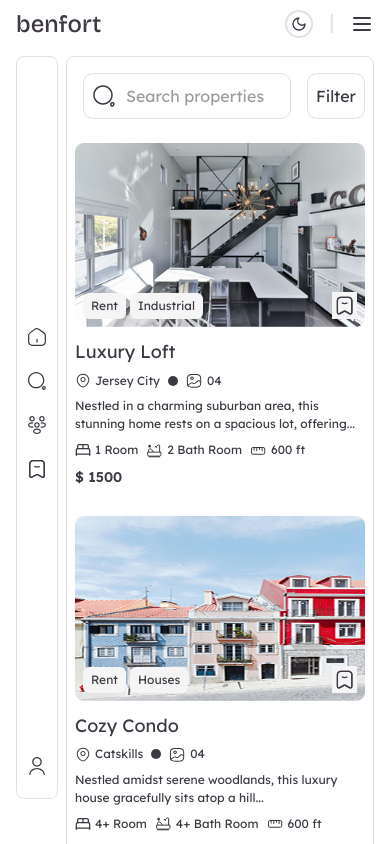
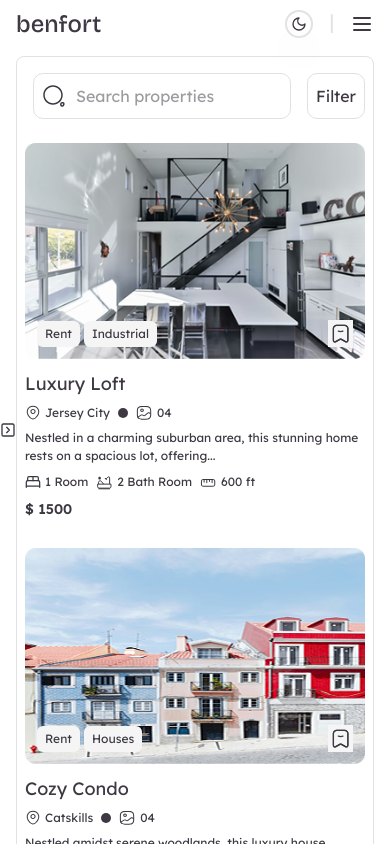
Before and after one commit to Mosarrof-Coding/benfort, a Next.js app: page /search in a window 390 px wide. Shown: the top 844 px of the page. Built offline with nearby package versions, Linux system fonts and the light colour scheme.

Commit message:
add:btn to pagination

```diff
--- a/src/Components/home/listing/Cards.tsx
+++ b/src/Components/home/listing/Cards.tsx
@@ -94,17 +94,17 @@ export const Cards = () => {
   return (
     <>
       {cardsContents.map((card) => (
-        <div
-          className="mx-auto pb-4 lg:pb-6 max-w-fit perkCard shrink-2"
-          key={card.id}
-        >
-          <div className="relative">
+        <div className="mx-auto pb-4 lg:pb-6 perkCard shrink-2" key={card.id}>
+          <div className="relative w-full">
             <Image
               src={card.image}
               alt="propertyImg1 image"
+              width={1000}
+              height={1000}
               placeholder="blur"
+              className="w-full"
             />
-            <div className="top-0 left-0 absolute flex justify-between gap-2 lg:gap-4 p-2 md:p-1 lg:p-2 xl:p-5 w-full h-full font-light text-sm">
+            <div className="top-0 left-0 absolute flex justify-between gap-2 lg:gap-4 p-3 lg:p-2 xl:p-5 w-full h-full font-light text-sm">
               <div className="flex justify-between items-end gap-4 w-full">
                 <div className="flex gap-1 lg:gap-2">
                   <span className="bg-popover px-2 lg:px-3 py-1 lg:py-1.5 rounded-[6px] font-normal text-[12px] text-foreground leading-[18px]">
@@ -142,7 +142,7 @@ export const Cards = () => {
               </div>
             </div>
           </div>
-          <div className="mt-3 lg:mt-4 max-w-[384px]">
+          <div className="mt-3 lg:mt-4">
             <h5 className="mb-2 font-normal text-[18px] leading-[25px] sm:leading-[27px]">
               {card.title}
             </h5>
--- a/src/app/properties/page.tsx
+++ b/src/app/properties/page.tsx
@@ -9,10 +9,9 @@ import property5 from "@/../public/property/Property5.png";
 import agents from "@/../public/property/agentFml.png";
 import florediagram from "@/../public/property/florediagram.png";
 // import florediagram from "@/../public/property/videothumb.png";
-import { BedDouble } from "lucide-react";
+import { BedDouble, SquareChevronRight } from "lucide-react";
 import { useRef, useState } from "react";
 import { Cards } from "@/Components/home/listing/Cards";
-import { useCard } from "@/Components/context/Context";
 const properties = [
   {
     id: 1,
@@ -69,7 +68,7 @@ layout, evident throughout the entire community.`,
 
 const Properties = () => {
   const [activePlane, setActivePlane] = useState(1);
-
+  const [filter, setFilter] = useState(false);
   // video
   const videoRef = useRef<HTMLVideoElement>(null);
   const [playing, setPlaying] = useState(false);
@@ -80,20 +79,24 @@ const Properties = () => {
     }
   };
 
-  // crads
-  const { cardData } = useCard();
-
-  const categoryFilter = cardData.filter(
-    (category: { locate: string }) => category.locate === "Catskills"
-  );
-  console.log("categoryFilter", categoryFilter);
-
   return (
     <section className="">
       <div className="mx-auto px-4 w-fit lg:max-w-[1456px]">
         <div className="flex gap-2 my-2">
+          <button
+            className="md:hidden top-1/2 left-0 fixed cursor-pointer"
+            onClick={() => setFilter(!filter)}
+          >
+            <SquareChevronRight size={16} />
+          </button>
           {/* pagination & profile */}
-          <div className="relative flex flex-col justify-center items-center gap-3 lg:gap-4 p-1 md:p-2 lg:p-3 xl:p-5 border border-border rounded-[8px] lg:rounded-[12px] w-fit max-h-[88vh]">
+          <div
+            className={`
+          top-12 sm:top-14 md:top-16 lg:top-20 sticky flex flex-col justify-center items-center gap-3 lg:gap-4 p-1 md:p-2 lg:p-3 xl:p-5 border border-border rounded-[8px] lg:rounded-[12px] w-fit max-h-[90vh] ${
+            filter ? "" : "hidden md:flex"
+          }
+            `}
+          >
             <Link
               href="/"
               className="group place-items-center grid hover:bg-foreground rounded-[8px] lg:rounded-[12px] w-8 md:w-10 lg:w-12 h-8 md:h-10 lg:h-12"
@@ -252,7 +255,7 @@ const Properties = () => {
             >
               <div className="gap-6 grid grid-cols-1 md:grid-cols-2">
                 {/* images */}
-                <div className="flex flex-col gap-2">
+                <div className="top-12 sm:top-14 md:top-16 lg:top-20 md:sticky flex flex-col gap-2 h-fit">
                   <Image
                     src={property.image}
                     alt="property1 image"
@@ -974,7 +977,7 @@ const Properties = () => {
                   <p className="mb-4 text-[12px]">MAP</p>
                   <div className="rounded-[8px] lg:rounded-[12px] w-full overflow-hidden">
                     <iframe
-                      src="https://www.google.com/maps/embed?pb=!1m18!1m12!1m3!1d24176.915709109616!2d-74.0059413!3d40.7127755!2m3!1f0!2f0!3f0!3m2!1i1024!2i768!4f13.1!3m3!1m2!1s0x0%3A0x0!2zMzDCsDQyJzQ2LjAiTiA3NMKwMDAnMzAuMCJX!5e0!3m2!1sen!2sus!4v1616108591234!5m2!1sen!2sus"
+                      src="https://www.google.com/maps?q=52.37589,4.89131&hl=es;z=14&output=embed"
                       style={{ border: 0 }}
                       allowFullScreen={true}
                       loading="lazy"
--- a/src/app/search/page.tsx
+++ b/src/app/search/page.tsx
@@ -3,15 +3,29 @@ import React, { useState } from "react";
 import Link from "next/link";
 import { Switch } from "@/Components/ui/switch";
 import { Cards } from "@/Components/home/listing/Cards";
+import { SquareChevronRight } from "lucide-react";
 
 const Search = () => {
   const [filter, setFilter] = useState(false);
+  const [pagin, setPagin] = useState(false);
   return (
     <section className="">
       <div className="mx-auto px-4 w-fit lg:max-w-[1464px]">
         <div className="flex gap-2 my-2">
+          <button
+            className="md:hidden top-1/2 left-0 fixed cursor-pointer"
+            onClick={() => setPagin(!pagin)}
+          >
+            <SquareChevronRight size={16} />
+          </button>
           {/* pagination & profile */}
-          <div className="relative flex flex-col justify-center items-center gap-3 lg:gap-4 p-1 md:p-2 lg:p-3 xl:p-5 border border-border rounded-[8px] lg:rounded-[12px] w-fit max-h-[88vh]">
+          <div
+            className={`
+          top-12 sm:top-14 md:top-16 lg:top-20 sticky flex flex-col justify-center items-center gap-3 lg:gap-4 p-1 md:p-2 lg:p-3 xl:p-5 border border-border rounded-[8px] lg:rounded-[12px] w-fit max-h-[90vh] ${
+            pagin ? "" : "hidden md:flex"
+          }
+            `}
+          >
             <Link
               href="/"
               className="group place-items-center grid hover:bg-foreground rounded-[8px] lg:rounded-[12px] w-8 md:w-10 lg:w-12 h-8 md:h-10 lg:h-12"
@@ -163,11 +177,11 @@ const Search = () => {
             </Link>
           </div>
           {/* image gallery */}
-          <div className="relative flex gap-2 gallery">
+          <div className="relative flex gap-2 overflow-hidden gallery">
             {/* filter */}
             <div
-              className={`top-0 left-0 z-20 lg:static absolute bg-background shadow-lg lg:shadow-none border border-border rounded-[8px] lg:rounded-[12px] lg:max-w-[371px] min-h-screen shrink-0 filter ${
-                filter ? "" : "hidden lg:block"
+              className={`top-0 z-20 lg:sticky absolute bg-background shadow-lg lg:shadow-none border border-border rounded-[8px] lg:rounded-[12px] lg:max-w-[371px] min-h-screen shrink-0 filter transition-transform duration-1000 ${
+                filter ? "left-0 " : "-left-full  lg:block"
               }`}
             >
               <h4 className="p-[12px_14px_14px_14px] md:p-[18px_20px_20px_20px] lg:p-[22px_20px_24px_24px] border-b border-border text-xl lg:text-2xl leading-[34px] tracking-[-1.4px]">
@@ -474,7 +488,7 @@ const Search = () => {
                   onClick={() => setFilter(!filter)}
                 />
               </div>
-              <div className="gap-3 lg:gap-4 grid grid-cols-1 md:grid-cols-2 lg:grid-cols-3 p-2 lg:p-4 cardContainer">
+              <div className="gap-3 lg:gap-4 grid grid-cols-1 sm:grid-cols-2 lg:grid-cols-3 p-2 lg:p-4 cardContainer">
                 <Cards />
               </div>
             </div>
```
